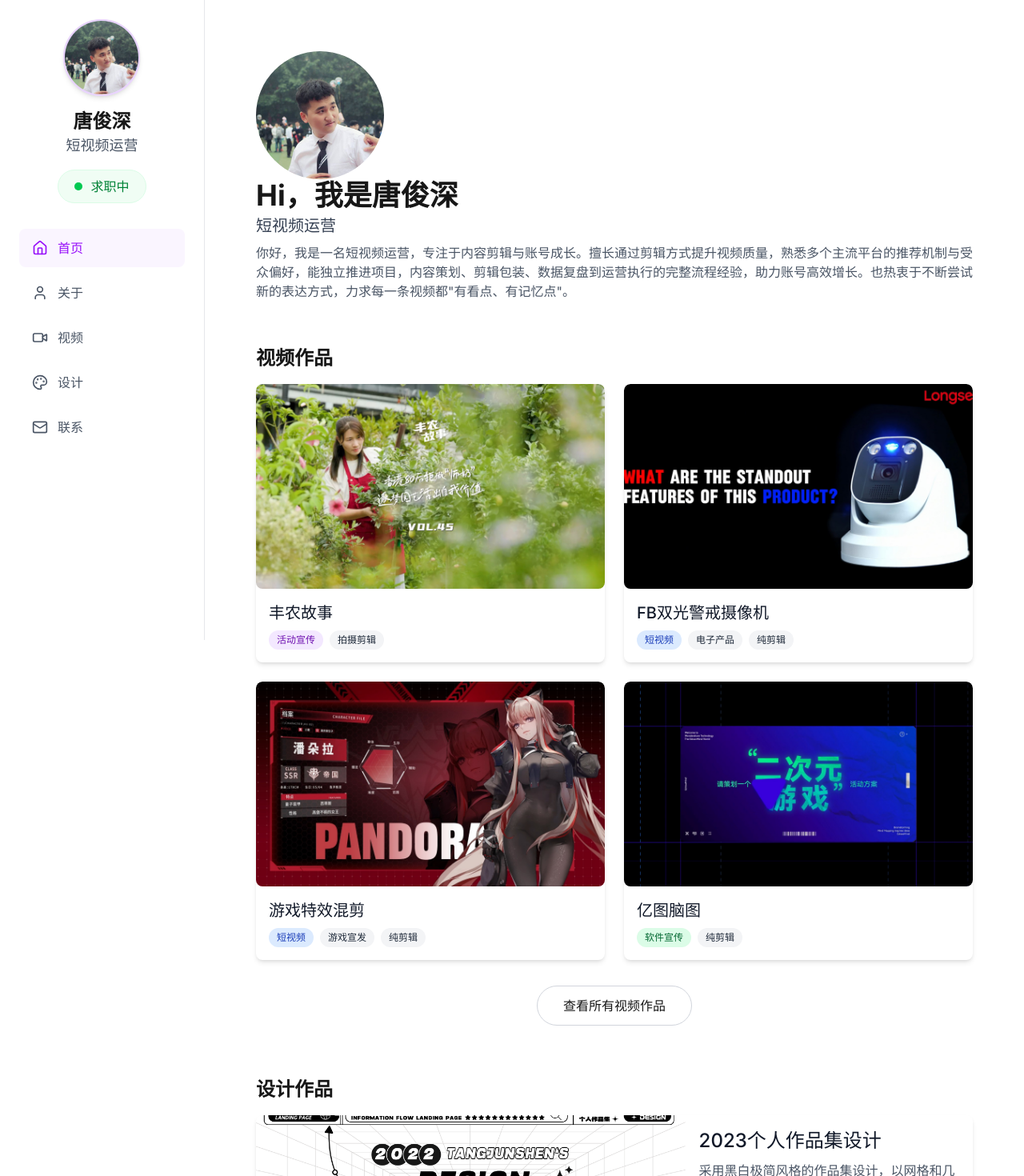
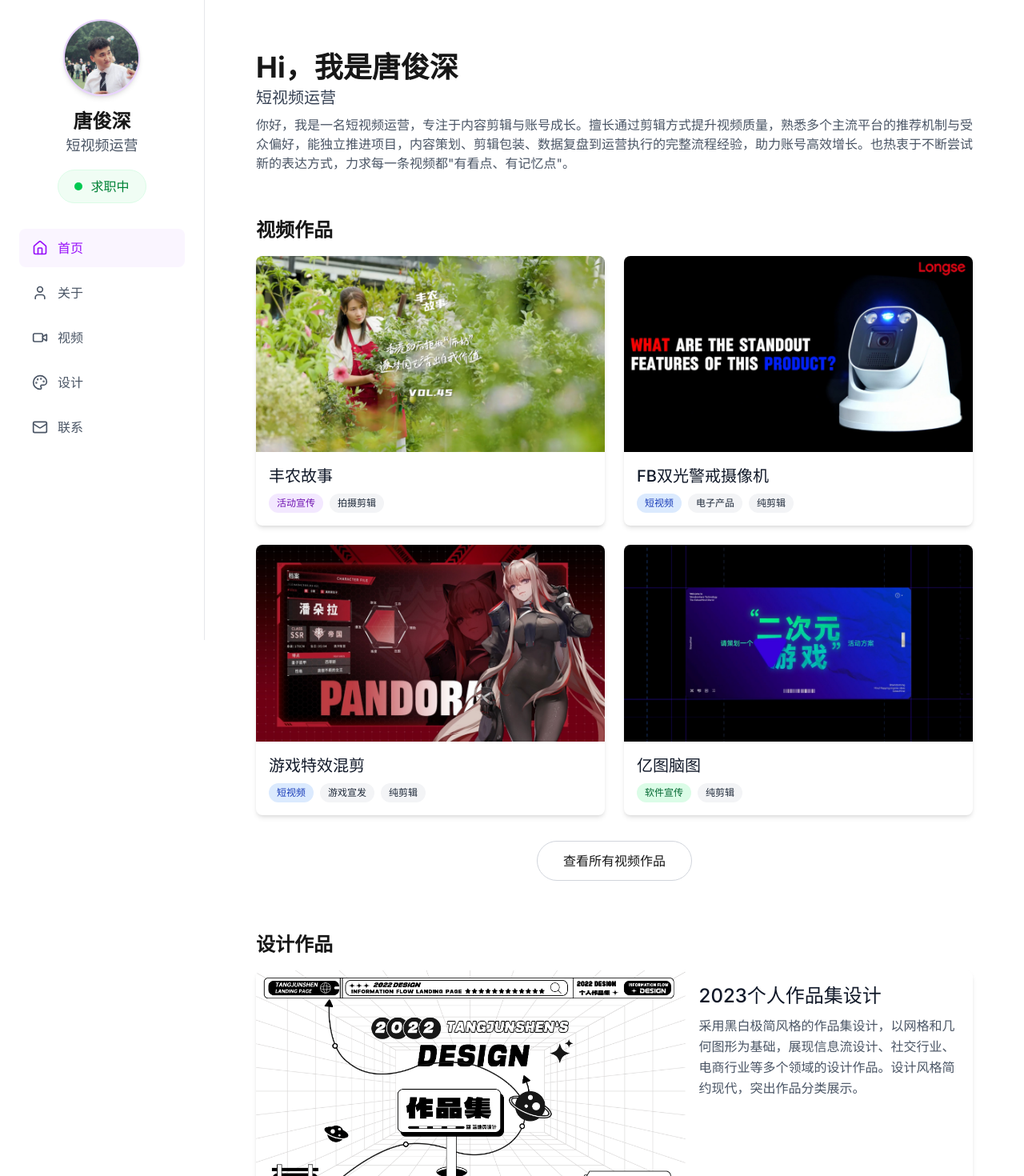
Before and after one commit to shatang10969/two, a Next.js app: page / in a window 1280 px wide. Shown: the top 1470 px of the page at 80% size. Built offline with nearby package versions, Linux system fonts and the light colour scheme.

Commit message:
修复图片路径问题

```diff
--- a/next.config.js
+++ b/next.config.js
@@ -8,8 +8,7 @@ const nextConfig = {
         hostname: '**',
       },
     ],
-    unoptimized: true,
-    domains: ['localhost'],
+    unoptimized: true
   },
   basePath: process.env.NODE_ENV === 'production' ? '/TT10969' : '',
   trailingSlash: true,
@@ -21,6 +20,13 @@ const nextConfig = {
   eslint: {
     ignoreDuringBuilds: true,
   },
+  webpack: (config) => {
+    config.module.rules.push({
+      test: /\.(png|jpe?g|gif|svg)$/i,
+      type: 'asset/resource',
+    });
+    return config;
+  },
 }
 
 module.exports = nextConfig
--- a/src/components/Designs.tsx
+++ b/src/components/Designs.tsx
@@ -57,14 +57,13 @@ const Designs = () => {
               <div className="flex flex-col md:flex-row">
                 <div className="w-full md:w-3/5">
                   <div
-                    className="relative w-full h-48 md:h-64 rounded-lg overflow-hidden"
+                    className="relative aspect-video cursor-pointer"
                     onClick={() => setSelectedDesign(index)}
                   >
-                    <Image
+                    <img
                       src={design.cover}
                       alt={design.title}
-                      fill
-                      className="object-cover group-hover:scale-105 transition-transform duration-300"
+                      className="object-cover w-full h-full group-hover:scale-105 transition-transform duration-300"
                     />
                   </div>
                 </div>
--- a/src/components/Hero.tsx
+++ b/src/components/Hero.tsx
@@ -6,15 +6,6 @@ const Hero = () => {
     <section className="py-8 md:py-16 px-4 md:px-8">
       <div className="max-w-4xl mx-auto">
         <div className="flex flex-col items-start mb-2">
-          <div className="relative w-32 h-32 md:w-40 md:h-40 rounded-full overflow-hidden">
-            <Image
-              src="/avatar.jpg"
-              alt="头像"
-              fill
-              className="object-cover"
-              priority
-            />
-          </div>
           <div className="w-full">
             <h1 className="text-3xl md:text-4xl font-bold mb-0.5 md:mb-1">
               Hi，我是唐俊深
--- a/src/components/Navbar.tsx
+++ b/src/components/Navbar.tsx
@@ -10,6 +10,7 @@ import {
   Palette,
   Mail,
 } from 'lucide-react'
+import { getImagePath } from '@/utils/imagePath';
 
 const navItems = [
   { name: '首页', href: '/', icon: Home },
@@ -30,7 +31,7 @@ const Navbar = () => {
           <div className="relative">
             <div className="absolute inset-0 rounded-full bg-purple-500 animate-pulse opacity-20"></div>
             <div className="w-24 h-24 rounded-full overflow-hidden border-2 border-purple-200 shadow-md relative z-10">
-              <Image src="/avatar.jpg" alt="头像" width={96} height={96} />
+              <Image src={getImagePath("/avatar.jpg")} alt="头像" width={96} height={96} />
             </div>
           </div>
           <div className="text-center">
@@ -83,7 +84,7 @@ const Navbar = () => {
             <div className="relative">
               <div className="absolute inset-0 rounded-full bg-purple-500 animate-pulse opacity-20"></div>
               <div className="w-12 h-12 rounded-full overflow-hidden border-2 border-purple-200 shadow-sm relative z-10">
-                <Image src="/avatar.jpg" alt="头像" width={48} height={48} />
+                <Image src={getImagePath("/avatar.jpg")} alt="头像" width={48} height={48} />
               </div>
             </div>
             <div className="flex items-center gap-1.5">
--- a/src/components/Projects.tsx
+++ b/src/components/Projects.tsx
@@ -2,7 +2,6 @@
 
 import Link from 'next/link';
 import { useState, useRef, useEffect } from 'react';
-import Image from 'next/image';
 
 const projects = [
   // 活动宣传
@@ -204,19 +203,13 @@ const Projects = () => {
               onMouseLeave={() => !isMobile && setHoveredVideo(null)}
             >
               <div
-                className={`relative w-full h-48 md:h-64 rounded-lg overflow-hidden ${expandedVideo === project.bvid ? 'fixed inset-0 z-50' : ''}`}
+                className={`aspect-video relative bg-gray-100 ${expandedVideo === project.bvid ? 'fixed inset-0 z-50' : ''}`}
                 ref={(el) => {
                   if (el) {
                     containerRefs.current[project.bvid] = el;
                   }
                 }}
               >
-                <Image
-                  src={project.cover}
-                  alt={project.title}
-                  fill
-                  className="object-cover"
-                />
                 {isClient && (isMobile || hoveredVideo === project.bvid) ? (
                   <div
                     className="relative w-full h-full"
@@ -274,6 +267,15 @@ const Projects = () => {
                       }
                     }}
                   >
+                    <img
+                      src={project.cover}
+                      alt={project.title}
+                      className="w-full h-full object-cover"
+                      onError={(e) => {
+                        const target = e.target as HTMLImageElement;
+                        target.src = '/images/thumbnails/default.jpg';
+                      }}
+                    />
                     <div className="absolute inset-0 flex items-center justify-center bg-black/30 opacity-0 group-hover:opacity-100 transition-opacity">
                       <div className="w-12 h-12 rounded-full bg-white/80 flex items-center justify-center">
                         <svg className="w-6 h-6 text-purple-600" fill="currentColor" viewBox="0 0 24 24">
--- /dev/null
+++ b/src/utils/imagePath.ts
@@ -0,0 +1,6 @@
+export function getImagePath(path: string) {
+  if (process.env.NODE_ENV === 'production') {
+    return `/TT10969${path}`;
+  }
+  return path;
+}
```
